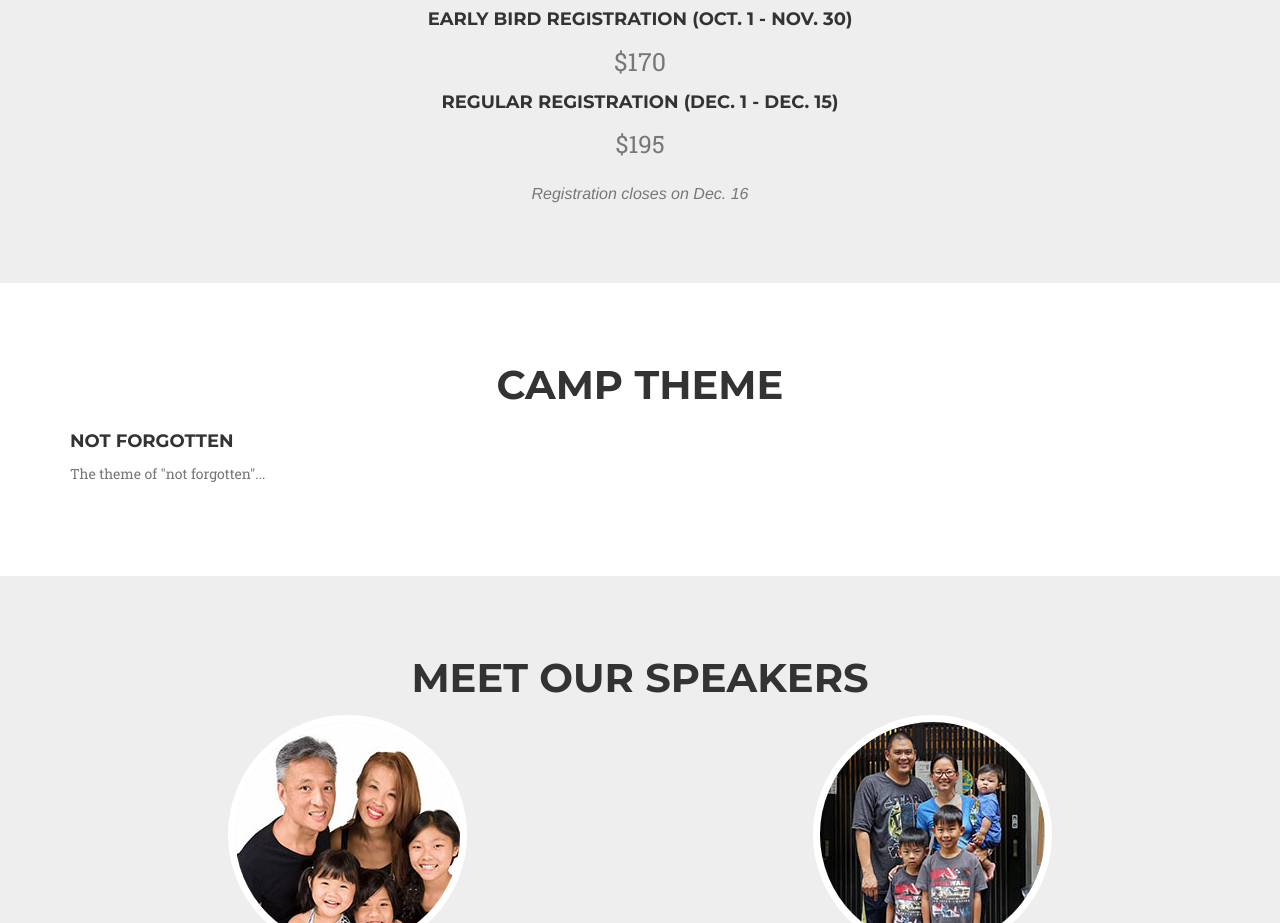
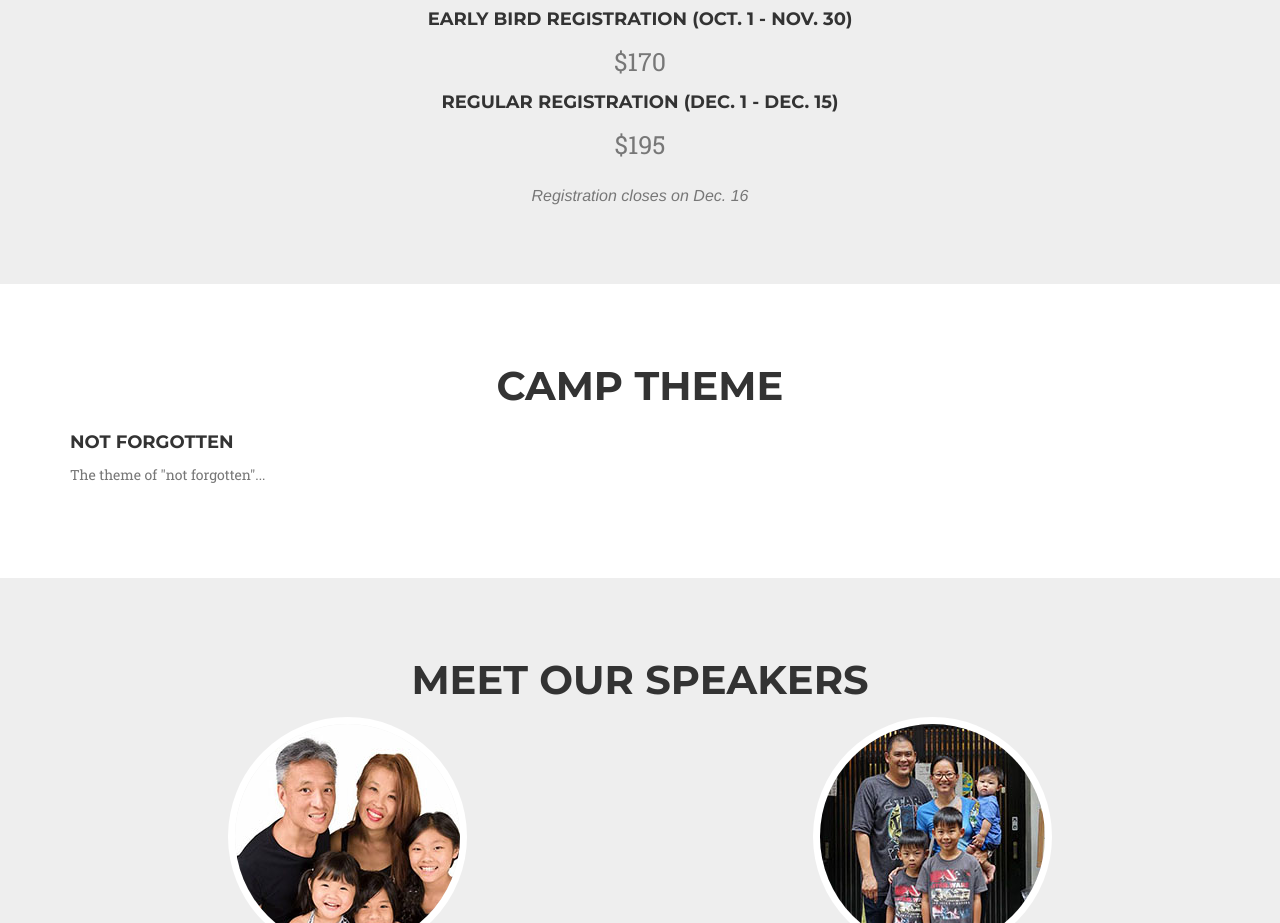
Before and after one commit to melissaha/wintervision, a website: page index.html in a window 1280 px wide. Shown: the part 1220-2143 px from the top of the page. Drawn offline with nearby package versions, Linux system fonts and the light colour scheme; a web font is replaced by a local one.

Commit message:
change inline

```diff
--- a/index.html
+++ b/index.html
@@ -112,7 +112,7 @@
               <h4>Early Bird Registration (Oct. 1 - Nov. 30)</h4>
                 <p class="text-muted" style="font-size: 25px;">$170</p>
               <h4>Regular Registration (Dec. 1 - Dec. 15)</h4>
-                <p class="text-muted" style="font-size: 24px;">$195</p>
+                <p class="text-muted" style="font-size: 25px;">$195</p>
               <h3 class="section-subheading text-muted" style="margin-bottom: 0px;">Registration closes on Dec. 16</h3>
 
 
```
